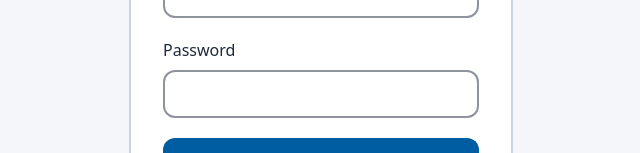
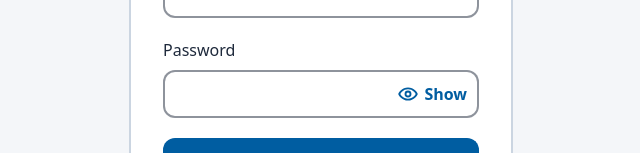
Before and after one commit to trozon-cld/ycc-revision-portal, a Next.js app: page /login in a window 1280 px wide. Shown: the part 381-534 px from the top of the page, without its empty margins (319-959 px from the left). Built offline with nearby package versions, Linux system fonts and the light colour scheme; a web font is replaced by a local one.

Commit message:
Add password visibility button

```diff
--- a/app/admin/account/account-forms.tsx
+++ b/app/admin/account/account-forms.tsx
@@ -6,6 +6,7 @@ import { inputClass } from "@/components/admin/styles";
 import { NAME_MAX_LENGTH } from "@/lib/users/name";
 import { MAX_EMAIL_LENGTH, MAX_PASSWORD_LENGTH, MIN_PASSWORD_LENGTH } from "@/lib/users/credentials";
 import { updateOwnEmail, updateOwnName, updateOwnPassword } from "./actions";
+import { PasswordInput } from "@/components/password-input";
 
 export function ChangeNameForm({ currentName }: { currentName: string | null }) {
   return (
@@ -46,10 +47,10 @@ export function ChangeEmailForm({ currentEmail }: { currentEmail: string }) {
         />
       </Field>
       <Field id="account-email-password" label="Current password">
-        <input
+        <PasswordInput
+          look="staff"
           id="account-email-password"
           name="currentPassword"
-          type="password"
           required
           autoComplete="current-password"
           className={inputClass}
@@ -68,20 +69,20 @@ export function ChangePasswordForm() {
       successMessage="Password updated. Use it next time you log in."
     >
       <Field id="account-current-password" label="Current password">
-        <input
+        <PasswordInput
+          look="staff"
           id="account-current-password"
           name="currentPassword"
-          type="password"
           required
           autoComplete="current-password"
           className={inputClass}
         />
       </Field>
       <Field id="account-new-password" label="New password" hint={`At least ${MIN_PASSWORD_LENGTH} characters.`}>
-        <input
+        <PasswordInput
+          look="staff"
           id="account-new-password"
           name="password"
-          type="password"
           required
           minLength={MIN_PASSWORD_LENGTH}
           maxLength={MAX_PASSWORD_LENGTH}
@@ -90,10 +91,10 @@ export function ChangePasswordForm() {
         />
       </Field>
       <Field id="account-confirm-password" label="Type the new password again">
-        <input
+        <PasswordInput
+          look="staff"
           id="account-confirm-password"
           name="confirmPassword"
-          type="password"
           required
           minLength={MIN_PASSWORD_LENGTH}
           maxLength={MAX_PASSWORD_LENGTH}
--- a/app/admin/admins/admin-row-actions.tsx
+++ b/app/admin/admins/admin-row-actions.tsx
@@ -7,6 +7,7 @@ import { buttonClass, inputClass } from "@/components/admin/styles";
 import { NAME_MAX_LENGTH } from "@/lib/users/name";
 import { MAX_EMAIL_LENGTH, MAX_PASSWORD_LENGTH, MIN_PASSWORD_LENGTH } from "@/lib/users/credentials";
 import { createAdmin, deleteAdmin, moveAllCandidates, updateAdminEmail, updateAdminName, updateAdminPassword } from "./actions";
+import { PasswordInput } from "@/components/password-input";
 
 export function NewAdminButton() {
   return (
@@ -27,10 +28,10 @@ export function NewAdminButton() {
             <input id="new-admin-email" name="email" type="email" maxLength={MAX_EMAIL_LENGTH} required autoComplete="off" className={inputClass} />
           </Field>
           <Field id="new-admin-password" label="Password" hint={`At least ${MIN_PASSWORD_LENGTH} characters.`}>
-            <input
+            <PasswordInput
+              look="staff"
               id="new-admin-password"
               name="password"
-              type="password"
               required
               minLength={MIN_PASSWORD_LENGTH}
               maxLength={MAX_PASSWORD_LENGTH}
@@ -131,10 +132,10 @@ export function AdminRowActions({
           onCancel={close}
         >
           <Field id={`password-${id}`} label="New password" hint={`At least ${MIN_PASSWORD_LENGTH} characters. Share it with them securely.`}>
-            <input
+            <PasswordInput
+              look="staff"
               id={`password-${id}`}
               name="password"
-              type="password"
               required
               minLength={MIN_PASSWORD_LENGTH}
               maxLength={MAX_PASSWORD_LENGTH}
@@ -143,10 +144,10 @@ export function AdminRowActions({
             />
           </Field>
           <Field id={`confirm-${id}`} label="Type the new password again">
-            <input
+            <PasswordInput
+              look="staff"
               id={`confirm-${id}`}
               name="confirmPassword"
-              type="password"
               required
               minLength={MIN_PASSWORD_LENGTH}
               maxLength={MAX_PASSWORD_LENGTH}
--- a/app/admin/candidates/candidate-row-actions.tsx
+++ b/app/admin/candidates/candidate-row-actions.tsx
@@ -19,6 +19,7 @@ import { NAME_MAX_LENGTH } from "@/lib/users/name";
 import { MAX_EMAIL_LENGTH, MAX_PASSWORD_LENGTH, MIN_PASSWORD_LENGTH } from "@/lib/users/credentials";
 import { AccessLengthField } from "./access-length-field";
 import { TestTypeOptions, type TestTypeChoice } from "./test-type-options";
+import { PasswordInput } from "@/components/password-input";
 
 export interface RowCandidate {
   id: string;
@@ -309,10 +310,10 @@ function PasswordFields({ id }: { id: string }) {
   return (
     <>
       <Field id={`password-${id}`} label="New password" hint={`At least ${MIN_PASSWORD_LENGTH} characters. Share it with them securely.`}>
-        <input
+        <PasswordInput
+          look="staff"
           id={`password-${id}`}
           name="password"
-          type="password"
           required
           minLength={MIN_PASSWORD_LENGTH}
           maxLength={MAX_PASSWORD_LENGTH}
@@ -321,10 +322,10 @@ function PasswordFields({ id }: { id: string }) {
         />
       </Field>
       <Field id={`confirm-${id}`} label="Type the new password again">
-        <input
+        <PasswordInput
+          look="staff"
           id={`confirm-${id}`}
           name="confirmPassword"
-          type="password"
           required
           minLength={MIN_PASSWORD_LENGTH}
           maxLength={MAX_PASSWORD_LENGTH}
--- a/app/admin/candidates/create-candidate-form.tsx
+++ b/app/admin/candidates/create-candidate-form.tsx
@@ -9,6 +9,7 @@ import { MAX_EMAIL_LENGTH, MAX_PASSWORD_LENGTH, MIN_PASSWORD_LENGTH } from "@/li
 import { createCandidate } from "./actions";
 import { AccessLengthField } from "./access-length-field";
 import { TestTypeOptions, type TestTypeChoice } from "./test-type-options";
+import { PasswordInput } from "@/components/password-input";
 
 export function NewCandidateButton({
   testTypes,
@@ -42,10 +43,10 @@ export function NewCandidateButton({
             <input id="new-candidate-email" name="email" type="email" maxLength={MAX_EMAIL_LENGTH} required autoComplete="off" className={inputClass} />
           </Field>
           <Field id="new-candidate-password" label="Password" hint={`At least ${MIN_PASSWORD_LENGTH} characters.`}>
-            <input
+            <PasswordInput
+              look="staff"
               id="new-candidate-password"
               name="password"
-              type="password"
               required
               minLength={MIN_PASSWORD_LENGTH}
               maxLength={MAX_PASSWORD_LENGTH}
--- a/app/login/page.tsx
+++ b/app/login/page.tsx
@@ -4,6 +4,7 @@ import { useState, type FormEvent } from "react";
 import { useBrowserValue } from "@/components/use-browser-value";
 import { CARD, ERROR_BOX, NOTE_BOX, PAGE_TITLE, PRIMARY_BUTTON } from "@/components/candidate/buttons";
 import { NOT_THROUGH_MESSAGE } from "@/lib/forms";
+import { PasswordInput } from "@/components/password-input";
 
 export default function LoginPage() {
   const [email, setEmail] = useState("");
@@ -83,10 +84,10 @@ export default function LoginPage() {
           >
             Password
           </label>
-          <input
+          <PasswordInput
+            look="candidate"
             id="password"
             name="password"
-            type="password"
             autoComplete="current-password"
             required
             value={password}
--- a/components/icons.tsx
+++ b/components/icons.tsx
@@ -17,6 +17,8 @@ import { ClockCounterClockwiseIcon } from "@phosphor-icons/react/dist/ssr/ClockC
 import { CopyIcon } from "@phosphor-icons/react/dist/ssr/Copy";
 import { DotsSixVerticalIcon } from "@phosphor-icons/react/dist/ssr/DotsSixVertical";
 import { DotsThreeIcon } from "@phosphor-icons/react/dist/ssr/DotsThree";
+import { EyeIcon } from "@phosphor-icons/react/dist/ssr/Eye";
+import { EyeSlashIcon } from "@phosphor-icons/react/dist/ssr/EyeSlash";
 import { FileTextIcon } from "@phosphor-icons/react/dist/ssr/FileText";
 import { FlagIcon } from "@phosphor-icons/react/dist/ssr/Flag";
 import { GearSixIcon } from "@phosphor-icons/react/dist/ssr/GearSix";
@@ -84,6 +86,9 @@ const ICONS = {
   account: GearSixIcon,
   locked: LockIcon,
   unlocked: LockOpenIcon,
+  // Password fields
+  show: EyeIcon,
+  hide: EyeSlashIcon,
 } as const;
 
 export type IconName = keyof typeof ICONS;
--- /dev/null
+++ b/components/password-input.tsx
@@ -0,0 +1,65 @@
+"use client";
+
+import { useEffect, useRef, useState, type InputHTMLAttributes } from "react";
+import { Icon } from "@/components/icons";
+
+type Props = Omit<InputHTMLAttributes<HTMLInputElement>, "type"> & { id: string; look: "candidate" | "staff" };
+
+// Space kept at the field's end for the button, and the button's own look, per side of the portal.
+const LOOKS = {
+  candidate: { input: "pr-[6.5rem]", button: "rounded-r-xl px-3 text-base", icon: 20, weight: "bold" },
+  staff: { input: "pr-[5.25rem]", button: "rounded-r-md px-2.5 text-sm", icon: 18, weight: "regular" },
+} as const;
+
+// A password field with its own Show/Hide button, the same in every browser (Edge's built-in eye is turned off).
+// The password is hidden again whenever its form is sent, so password managers still see a password field.
+export function PasswordInput({ id, look, className, disabled, ...rest }: Props) {
+  const [shown, setShown] = useState(false);
+  const [said, setSaid] = useState("");
+  const inputRef = useRef<HTMLInputElement>(null);
+  const style = LOOKS[look];
+
+  useEffect(() => {
+    const form = inputRef.current?.form;
+    if (!form) return;
+    const hide = () => {
+      setShown(false);
+      setSaid("");
+    };
+    form.addEventListener("submit", hide);
+    return () => form.removeEventListener("submit", hide);
+  }, []);
+
+  return (
+    <div className="relative">
+      <input
+        {...rest}
+        ref={inputRef}
+        id={id}
+        type={shown ? "text" : "password"}
+        disabled={disabled}
+        autoCapitalize="none"
+        autoCorrect="off"
+        spellCheck={false}
+        className={`${className ?? ""} ${style.input} [&::-ms-reveal]:hidden`}
+      />
+      <button
+        type="button"
+        aria-controls={id}
+        disabled={disabled}
+        onClick={() => {
+          setShown(!shown);
+          setSaid(shown ? "Your password is hidden." : "Your password is shown.");
+        }}
+        className={`absolute inset-y-0 right-0 inline-flex min-w-11 items-center justify-center gap-1.5 font-semibold text-primary hover:bg-primary/10 focus-visible:outline-3 focus-visible:-outline-offset-3 focus-visible:outline-primary disabled:cursor-default disabled:opacity-60 ${style.button}`}
+      >
+        <Icon name={shown ? "hide" : "show"} size={style.icon} weight={style.weight} />
+        {shown ? "Hide" : "Show"}
+        <span className="sr-only"> password</span>
+      </button>
+      <span role="status" className="sr-only">
+        {said}
+      </span>
+    </div>
+  );
+}
```
